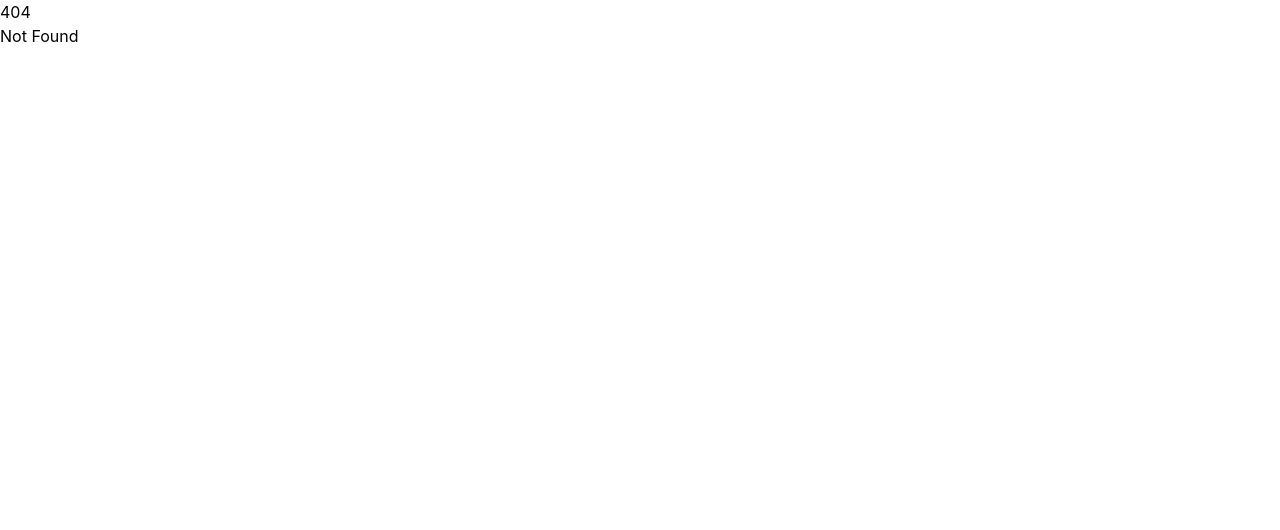
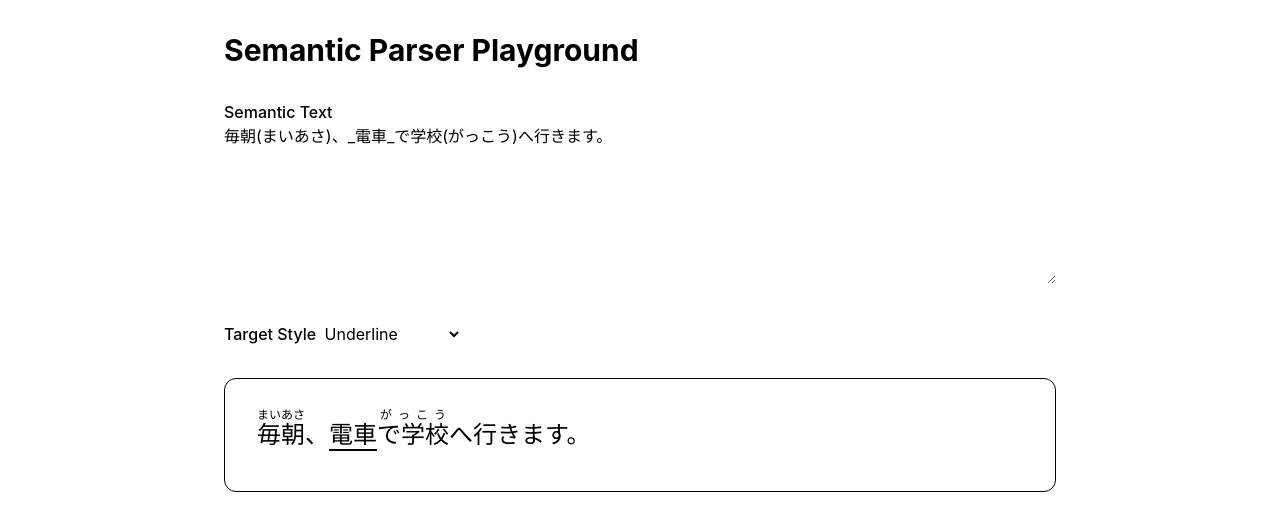
Before and after one commit to dianpriatna/jlpt-exam, a SvelteKit app: page /dev/parser in a window 1280 px wide. Before the commit this address had no page. Shown: the top 530 px of the page. Built offline with nearby package versions, Linux system fonts and the light colour scheme.

Commit message:
feat: add semantic parser playground

```diff
--- /dev/null
+++ b/src/routes/dev/parser/+page.svelte
@@ -0,0 +1,31 @@
+<script>
+	import SemanticText from '$lib/components/SemanticText.svelte';
+
+	let text = $state('毎朝(まいあさ)、_電車_で学校(がっこう)へ行きます。');
+
+	let targetStyle = $state('underline');
+</script>
+
+<div class="mx-auto max-w-4xl space-y-8 p-8">
+	<h1 class="text-3xl font-bold">Semantic Parser Playground</h1>
+
+	<div class="space-y-2">
+		<label class="font-medium"> Semantic Text </label>
+
+		<textarea class="textarea textarea-bordered h-40 w-full" bind:value={text}></textarea>
+	</div>
+
+	<div class="space-y-2">
+		<label class="font-medium"> Target Style </label>
+
+		<select class="select select-bordered" bind:value={targetStyle}>
+			<option value="underline">Underline</option>
+			<option value="yellow">Yellow Highlight</option>
+			<option value="green">Green Highlight</option>
+		</select>
+	</div>
+
+	<div class="rounded-xl border bg-white p-8 text-2xl leading-loose">
+		<SemanticText {text} {targetStyle} />
+	</div>
+</div>
```
